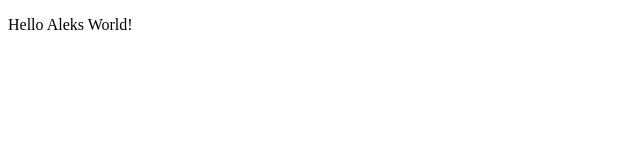
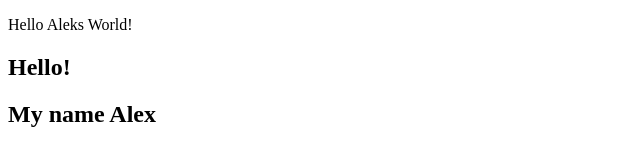
Before and after one commit to Oleksandr-Kushnirenko/test_alex, a plain HTML site: page index.html in a window 1280 px wide. Shown: the whole page, without its empty margins (0-640 px from the left). Drawn offline with Linux system fonts and the light colour scheme.

Commit message:
index.html mod

```diff
--- a/index.html
+++ b/index.html
@@ -10,6 +10,8 @@
 
 <!-- Способ 2 подключение JS к странице html (события) -->
 <p onclick="">Hello Aleks World!</p>
+<h2>Hello!</h2>
+<h2>My name Alex</h2>
 
 <!-- Способ 1 подключение JS к странице html -->
 
```
